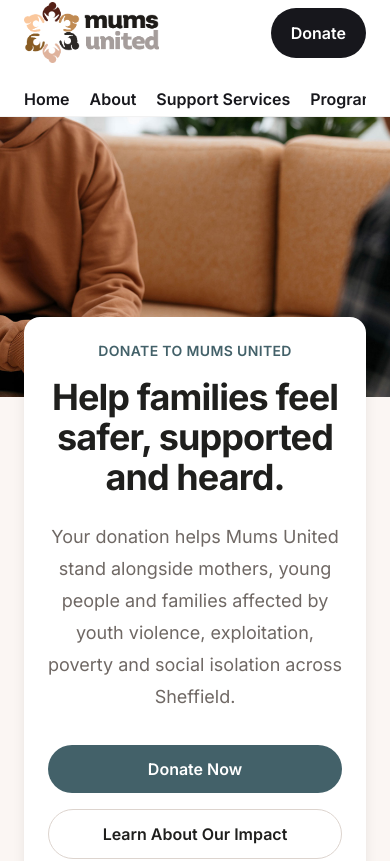
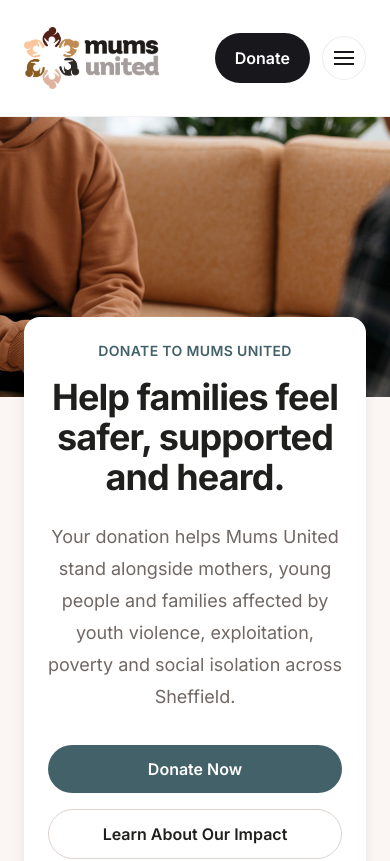
Before and after one commit to hriazdesign-ai/mums-united, a Next.js app: page /donate in a window 390 px wide. Shown: the top 861 px of the page. Built offline with nearby package versions, Linux system fonts and the light colour scheme.

Commit message:
Refine homepage interactions and mobile layout

```diff
--- a/app/components/ImageCtaSection.tsx
+++ b/app/components/ImageCtaSection.tsx
@@ -20,10 +20,10 @@ type ImageCtaSectionProps = {
 };
 
 const primaryButtonClassName =
-  "rounded-full bg-[#436169] px-6 py-3 text-center font-semibold text-white transition-all duration-300 hover:scale-[1.02] hover:bg-[#344C52] focus:outline-none focus:ring-2 focus:ring-white focus:ring-offset-2 focus:ring-offset-black active:scale-[0.98]";
+  "btn-interactive rounded-full bg-[#436169] px-6 py-3 text-center font-semibold text-white transition-all duration-300 hover:scale-[1.02] hover:bg-[#344C52] focus:outline-none focus:ring-2 focus:ring-white focus:ring-offset-2 focus:ring-offset-black active:scale-[0.98]";
 
 const secondaryButtonClassName =
-  "rounded-full border border-white px-6 py-3 text-center font-semibold text-white transition-all duration-300 hover:scale-[1.02] hover:bg-white/10 focus:outline-none focus:ring-2 focus:ring-white focus:ring-offset-2 focus:ring-offset-black active:scale-[0.98]";
+  "btn-interactive rounded-full border border-white px-6 py-3 text-center font-semibold text-white transition-all duration-300 hover:scale-[1.02] hover:bg-white/10 focus:outline-none focus:ring-2 focus:ring-white focus:ring-offset-2 focus:ring-offset-black active:scale-[0.98]";
 
 export function ImageCtaSection({
   heading,
--- a/app/components/SiteHeader.tsx
+++ b/app/components/SiteHeader.tsx
@@ -1,5 +1,8 @@
+"use client";
+
 import Image from "next/image";
 import Link from "next/link";
+import { useCallback, useEffect, useState } from "react";
 
 const logoSrc = "/mums-united-logo.png";
 
@@ -11,16 +14,104 @@ const navigationLinks = [
   ["Media", "/media"],
   ["Donate", "/donate"],
   ["Contact", "/contact"],
-];
+] as const;
 
 type SiteHeaderProps = {
   currentPath?: string;
 };
 
+function NavLink({
+  label,
+  href,
+  currentPath,
+  onNavigate,
+  className = "",
+}: {
+  label: string;
+  href: string;
+  currentPath: string;
+  onNavigate?: () => void;
+  className?: string;
+}) {
+  const isActive = href === currentPath;
+
+  return (
+    <Link
+      href={href}
+      aria-current={isActive ? "page" : undefined}
+      onClick={onNavigate}
+      className={`block rounded-full py-2 text-base font-semibold leading-4 transition-colors hover:text-[#446169] focus:outline-none focus:ring-2 focus:ring-[#446169] focus:ring-offset-2 ${
+        isActive ? "text-[#446169]" : "text-[#17171c]"
+      } ${className}`}
+    >
+      {label}
+    </Link>
+  );
+}
+
+function MenuIcon({ open }: { open: boolean }) {
+  return (
+    <span className="relative block size-5" aria-hidden>
+      <span
+        className={`absolute left-0 top-[3px] block h-[1.5px] w-5 bg-[#17171c] transition-all duration-300 ease-out motion-reduce:transition-none ${
+          open ? "top-[9px] rotate-45" : ""
+        }`}
+      />
+      <span
+        className={`absolute left-0 top-[9px] block h-[1.5px] w-5 bg-[#17171c] transition-all duration-300 ease-out motion-reduce:transition-none ${
+          open ? "opacity-0" : ""
+        }`}
+      />
+      <span
+        className={`absolute left-0 top-[15px] block h-[1.5px] w-5 bg-[#17171c] transition-all duration-300 ease-out motion-reduce:transition-none ${
+          open ? "top-[9px] -rotate-45" : ""
+        }`}
+      />
+    </span>
+  );
+}
+
 export function SiteHeader({ currentPath = "/" }: SiteHeaderProps) {
+  const [menuOpen, setMenuOpen] = useState(false);
+
+  const closeMenu = useCallback(() => {
+    setMenuOpen(false);
+  }, []);
+
+  useEffect(() => {
+    document.body.style.overflow = menuOpen ? "hidden" : "";
+
+    return () => {
+      document.body.style.overflow = "";
+    };
+  }, [menuOpen]);
+
+  useEffect(() => {
+    if (!menuOpen) {
+      return;
+    }
+
+    const onKeyDown = (event: KeyboardEvent) => {
+      if (event.key === "Escape") {
+        closeMenu();
+      }
+    };
+
+    window.addEventListener("keydown", onKeyDown);
+
+    return () => {
+      window.removeEventListener("keydown", onKeyDown);
+    };
+  }, [menuOpen, closeMenu]);
+
+  useEffect(() => {
+    closeMenu();
+  }, [currentPath, closeMenu]);
+
   return (
+    <>
       <header className="sticky top-0 z-50 border-b border-[rgba(0,0,0,0.05)] bg-[rgba(255,255,255,0.82)] px-6 shadow-[0_1px_8px_rgba(0,0,0,0.03)] backdrop-blur-[14px] [-webkit-backdrop-filter:blur(14px)] md:px-12 lg:px-[85px]">
-      <div className="mx-auto flex h-[116px] max-w-[1280px] flex-wrap items-center justify-between gap-x-6 gap-y-4">
+        <div className="mx-auto flex h-[116px] max-w-[1280px] items-center justify-between gap-4">
           <Link href="/" aria-label="Mums United home" className="block shrink-0">
             <Image
               src={logoSrc}
@@ -34,32 +125,83 @@ export function SiteHeader({ currentPath = "/" }: SiteHeaderProps) {
 
           <nav
             aria-label="Primary navigation"
-          className="order-last w-full overflow-x-auto lg:order-none lg:w-auto lg:overflow-visible"
+            className="hidden min-[1060px]:block"
           >
-          <ul className="flex min-w-max items-center gap-5 text-base font-semibold leading-4 text-[#17171c] lg:min-w-0">
+            <ul className="flex items-center gap-5 text-[#17171c]">
               {navigationLinks.map(([label, href]) => (
                 <li key={label}>
-                <Link
+                  <NavLink
+                    label={label}
                     href={href}
-                  aria-current={href === currentPath ? "page" : undefined}
-                  className={`block whitespace-nowrap rounded-full py-2 transition-colors hover:text-[#446169] focus:outline-none focus:ring-2 focus:ring-[#446169] focus:ring-offset-2 ${
-                    href === currentPath ? "text-[#446169]" : ""
-                  }`}
-                >
-                  {label}
-                </Link>
+                    currentPath={currentPath}
+                    className="whitespace-nowrap"
+                  />
                 </li>
               ))}
             </ul>
           </nav>
 
+          <div className="flex shrink-0 items-center gap-3 sm:gap-4">
             <Link
               href="/donate"
-          className="shrink-0 rounded-full bg-[#17171c] px-5 py-3.5 text-base font-semibold leading-[22px] text-white transition-colors hover:bg-[#2a2a30] focus:outline-none focus:ring-2 focus:ring-[#17171c] focus:ring-offset-2"
+              className="btn-interactive shrink-0 rounded-full bg-[#17171c] px-5 py-3.5 text-base font-semibold leading-[22px] text-white transition-colors hover:bg-[#2a2a30] focus:outline-none focus:ring-2 focus:ring-[#17171c] focus:ring-offset-2"
             >
               Donate
             </Link>
+
+            <button
+              type="button"
+              className="flex size-11 items-center justify-center rounded-full border border-[rgba(0,0,0,0.08)] bg-white/70 transition-colors hover:bg-white focus:outline-none focus:ring-2 focus:ring-[#446169] focus:ring-offset-2 min-[1060px]:hidden"
+              aria-label={menuOpen ? "Close navigation" : "Open navigation"}
+              aria-expanded={menuOpen}
+              aria-controls="site-nav-panel"
+              onClick={() => setMenuOpen((open) => !open)}
+            >
+              <MenuIcon open={menuOpen} />
+            </button>
+          </div>
         </div>
       </header>
+
+      <div
+        className={`fixed inset-0 z-[60] bg-[rgba(0,0,0,0.28)] transition-opacity duration-300 ease-out motion-reduce:transition-none min-[1060px]:hidden ${
+          menuOpen
+            ? "pointer-events-auto opacity-100"
+            : "pointer-events-none opacity-0"
+        }`}
+        aria-hidden={!menuOpen}
+        onClick={closeMenu}
+      />
+
+      <aside
+        id="site-nav-panel"
+        className={`fixed inset-y-0 right-0 z-[70] w-full max-w-[380px] border-l border-[rgba(0,0,0,0.06)] bg-[#FBF6F3] shadow-[-12px_0_40px_rgba(0,0,0,0.08)] transition-[transform,opacity] duration-300 ease-out motion-reduce:transition-none min-[1060px]:hidden ${
+          menuOpen
+            ? "translate-x-0 opacity-100"
+            : "pointer-events-none translate-x-full opacity-0"
+        }`}
+        aria-hidden={!menuOpen}
+        onClick={(event) => event.stopPropagation()}
+      >
+        <nav
+          aria-label="Mobile navigation"
+          className="flex h-full flex-col px-8 pb-10 pt-[calc(116px+1.5rem)]"
+        >
+          <ul className="flex flex-col gap-1">
+            {navigationLinks.map(([label, href]) => (
+              <li key={label}>
+                <NavLink
+                  label={label}
+                  href={href}
+                  currentPath={currentPath}
+                  onNavigate={closeMenu}
+                  className="px-1 py-3 text-[1.05rem]"
+                />
+              </li>
+            ))}
+          </ul>
+        </nav>
+      </aside>
+    </>
   );
 }
--- a/app/globals.css
+++ b/app/globals.css
@@ -5,6 +5,7 @@
   --foreground: #171717;
   --section-gap: 60px;
   --section-gap-desktop: 80px;
+  --motion-ease: cubic-bezier(0.22, 1, 0.36, 1);
 }
 
 @theme inline {
@@ -30,7 +31,7 @@ body {
 @keyframes fade-up {
   from {
     opacity: 0;
-    transform: translateY(20px);
+    transform: translateY(16px);
   }
 
   to {
@@ -47,18 +48,10 @@ body {
 @supports (animation-timeline: view()) {
   .scroll-reveal {
     opacity: 0;
-    transform: translateY(20px);
-    animation: fade-up 0.6s ease-out forwards;
+    transform: translateY(16px);
+    animation: fade-up 600ms var(--motion-ease) forwards;
     animation-timeline: view();
-    animation-range: entry 10% cover 30%;
-  }
-}
-
-@media (prefers-reduced-motion: reduce) {
-  .scroll-reveal {
-    opacity: 1 !important;
-    transform: none !important;
-    animation: none !important;
+    animation-range: entry 12% cover 28%;
   }
 }
 
@@ -84,3 +77,68 @@ body {
     padding-block: var(--section-gap-desktop);
   }
 }
+
+@media (max-width: 767px) {
+  .home-cta-content-padding {
+    padding: clamp(32px, 8vw, 60px);
+  }
+}
+
+@media (prefers-reduced-motion: reduce) {
+  .scroll-reveal {
+    opacity: 1 !important;
+    transform: none !important;
+    animation: none !important;
+  }
+}
+
+@media (prefers-reduced-motion: no-preference) {
+  .btn-interactive {
+    transition:
+      transform 280ms var(--motion-ease),
+      background-color 280ms ease,
+      color 280ms ease,
+      border-color 280ms ease,
+      box-shadow 280ms ease;
+  }
+
+  .btn-interactive:hover {
+    transform: translateY(-1px);
+  }
+
+  @media (min-width: 1060px) {
+    .card-interactive {
+      transition:
+        transform 280ms var(--motion-ease),
+        box-shadow 280ms var(--motion-ease);
+    }
+
+    .card-interactive:hover {
+      transform: translateY(-4px);
+      box-shadow: 0 12px 32px rgba(0, 0, 0, 0.06);
+    }
+
+    .image-interactive {
+      overflow: hidden;
+    }
+
+    .image-interactive img {
+      transition: transform 600ms var(--motion-ease);
+    }
+
+    .image-interactive:hover img {
+      transform: scale(1.03);
+    }
+  }
+}
+
+@media (prefers-reduced-motion: reduce) {
+  .btn-interactive:hover,
+  .card-interactive:hover {
+    transform: none;
+  }
+
+  .image-interactive:hover img {
+    transform: none;
+  }
+}
--- a/app/page.tsx
+++ b/app/page.tsx
@@ -12,16 +12,16 @@ const heroHeadingClassName =
   "text-[36px] font-semibold leading-[44px] tracking-[-0.04em] md:text-[52px] md:leading-[62px] lg:text-[68px] lg:leading-[84px]";
 
 const primaryDarkButtonClassName =
-  "inline-flex w-fit shrink-0 items-center justify-center rounded-full bg-[#17171c] px-5 py-3.5 text-base font-semibold leading-[22px] text-white transition-colors hover:bg-[#2a2a30] focus:outline-none focus:ring-2 focus:ring-[#17171c] focus:ring-offset-2";
+  "btn-interactive inline-flex w-fit shrink-0 items-center justify-center rounded-full bg-[#17171c] px-5 py-3.5 text-base font-semibold leading-[22px] text-white transition-colors hover:bg-[#2a2a30] focus:outline-none focus:ring-2 focus:ring-[#17171c] focus:ring-offset-2";
 
 const outlineDarkButtonClassName =
-  "inline-flex w-fit shrink-0 items-center justify-center rounded-full border border-[#17171c] px-5 py-3.5 text-base font-semibold leading-[22px] text-[#17171c] transition-colors hover:bg-[#17171c]/5 focus:outline-none focus:ring-2 focus:ring-[#17171c] focus:ring-offset-2";
+  "btn-interactive inline-flex w-fit shrink-0 items-center justify-center rounded-full border border-[#17171c] px-5 py-3.5 text-base font-semibold leading-[22px] text-[#17171c] transition-colors hover:bg-[#17171c]/5 focus:outline-none focus:ring-2 focus:ring-[#17171c] focus:ring-offset-2";
 
 const tealButtonClassName =
-  "inline-flex w-fit shrink-0 items-center justify-center self-start rounded-full bg-[#446169] px-5 py-3.5 text-base font-semibold leading-[22px] text-white transition-colors hover:bg-[#344C52] focus:outline-none focus:ring-2 focus:ring-[#446169] focus:ring-offset-2";
+  "btn-interactive inline-flex w-fit shrink-0 items-center justify-center self-start rounded-full bg-[#446169] px-5 py-3.5 text-base font-semibold leading-[22px] text-white transition-colors hover:bg-[#344C52] focus:outline-none focus:ring-2 focus:ring-[#446169] focus:ring-offset-2";
 
 const whiteOutlineButtonClassName =
-  "inline-flex w-fit shrink-0 items-center justify-center rounded-full bg-white px-5 py-3.5 text-base font-semibold leading-[22px] text-[#17171c] transition-colors hover:bg-[#f5f5f5] focus:outline-none focus:ring-2 focus:ring-[#17171c] focus:ring-offset-2";
+  "btn-interactive inline-flex w-fit shrink-0 items-center justify-center rounded-full bg-white px-5 py-3.5 text-base font-semibold leading-[22px] text-[#17171c] transition-colors hover:bg-[#f5f5f5] focus:outline-none focus:ring-2 focus:ring-[#17171c] focus:ring-offset-2";
 
 const impactStats = [
   [
@@ -75,7 +75,7 @@ export default function Home() {
       <SiteHeader />
 
       <main className="bg-white pb-[60px] text-[#17171c] md:pb-20">
-        <div className="section-stack mx-auto w-full max-w-[1330px] px-6 lg:px-[60px]">
+        <div className="mx-auto flex w-full max-w-[1330px] flex-col gap-[60px] px-6 md:gap-20 lg:px-[60px]">
           {/* Hero */}
           <section className="flex w-full flex-col">
             <div className="flex flex-col items-center px-0 py-16 text-center md:px-8 md:py-20 lg:px-[60px] lg:py-[80px]">
@@ -108,7 +108,7 @@ export default function Home() {
             </div>
 
             <div className="flex w-full flex-col lg:flex-row lg:gap-4">
-              <div className="relative aspect-[814/698] w-full overflow-hidden rounded-xl lg:flex-1 lg:aspect-auto lg:h-[698px]">
+              <div className="image-interactive relative aspect-[814/698] w-full overflow-hidden rounded-xl lg:flex-1 lg:aspect-auto lg:h-[698px]">
                 <Image
                   src="/hero-left.jpg"
                   alt="Community members holding an Enough is Enough banner at a peaceful protest"
@@ -118,7 +118,7 @@ export default function Home() {
                   sizes="(min-width: 1024px) 62vw, 100vw"
                 />
               </div>
-              <div className="relative hidden aspect-[500/698] w-full overflow-hidden rounded-xl lg:block lg:h-[698px] lg:w-[500px] lg:shrink-0">
+              <div className="image-interactive relative hidden aspect-[500/698] w-full overflow-hidden rounded-xl lg:block lg:h-[698px] lg:w-[500px] lg:shrink-0">
                 <Image
                   src="/hero-right.jpg"
                   alt="Mums United volunteer carrying a box of community aid"
@@ -134,7 +134,7 @@ export default function Home() {
           {/* Impact */}
           <section
             aria-labelledby="impact-heading"
-            className="flex w-full flex-col"
+            className="scroll-reveal flex w-full flex-col"
           >
             <div className="flex flex-col items-center px-0 pb-[60px] text-center md:px-8 lg:px-[60px]">
               <div className="flex w-full max-w-[1210px] flex-col items-center gap-8">
@@ -149,7 +149,7 @@ export default function Home() {
               {impactStats.map(([number, title, text]) => (
                 <article
                   key={title}
-                  className="flex flex-col gap-20 rounded-xl bg-[#446169] px-6 py-10 lg:px-6 lg:py-10"
+                  className="card-interactive flex flex-col gap-20 rounded-xl bg-[#446169] px-6 py-10 lg:px-6 lg:py-10"
                 >
                   <p className="text-[56px] font-light leading-none tracking-[-0.04em] text-white md:text-[64px] lg:text-[76px]">
                     {number}
@@ -170,9 +170,9 @@ export default function Home() {
           {/* Featured Programmes */}
           <section
             aria-labelledby="featured-programmes-heading"
-            className="flex w-full flex-col items-center rounded-xl bg-[rgba(237,234,225,0.7)] px-6 py-[60px] md:px-8 md:py-20 lg:px-[60px]"
+            className="scroll-reveal flex w-full flex-col items-center rounded-xl bg-[rgba(237,234,225,0.7)] px-6 max-md:py-[60px] md:px-8 md:pb-20 lg:px-[60px]"
           >
-            <div className="flex w-full flex-col items-center px-0 pb-[60px] text-center lg:px-[60px]">
+            <div className="flex w-full flex-col items-center px-0 pb-[60px] text-center md:pt-20 lg:px-[60px]">
               <div className="flex w-full max-w-[1090px] flex-col items-center gap-8">
                 <p className={sectionTagClassName}>Featured Programmes</p>
                 <h2
@@ -190,7 +190,7 @@ export default function Home() {
 
             <div className="flex w-full max-w-[1210px] flex-col items-center gap-[60px]">
               <div className="grid w-full grid-cols-1 gap-4 lg:grid-cols-2">
-                <article className="overflow-hidden rounded-xl bg-white">
+                <article className="card-interactive overflow-hidden rounded-xl bg-white">
                   <div className="flex flex-col items-start px-[32px] pb-[42px] pt-[42px]">
                     <div className="flex w-full flex-col gap-[24px]">
                       <p className="text-base font-normal leading-4">
@@ -214,7 +214,7 @@ export default function Home() {
                       Learn More
                     </Link>
                   </div>
-                  <div className="relative h-[225px] w-full">
+                  <div className="image-interactive relative h-[225px] w-full">
                     <Image
                       src="/project-serenity-figma.jpg"
                       alt="Young person wearing red boxing gloves during Project Serenity"
@@ -238,7 +238,7 @@ export default function Home() {
                   ].map(([title, text]) => (
                     <article
                       key={title}
-                      className="flex flex-1 flex-col rounded-xl bg-white"
+                      className="card-interactive flex flex-1 flex-col rounded-xl bg-white"
                     >
                       <div className="flex h-full flex-col items-start gap-[40px] p-[32px]">
                         <div className="flex flex-col gap-[12px]">
@@ -271,7 +271,7 @@ export default function Home() {
           {/* Media & Recognition */}
           <section
             aria-labelledby="featured-in-heading"
-            className="flex w-full flex-col"
+            className="scroll-reveal flex w-full flex-col"
           >
             <div className="flex flex-col items-center px-0 pb-[60px] text-center md:px-8 lg:px-[60px]">
               <div className="flex w-full max-w-[1210px] flex-col items-center gap-8">
@@ -293,7 +293,7 @@ export default function Home() {
                 {mediaCards.map(([icon, title, text]) => (
                   <article
                     key={title}
-                    className="flex h-full flex-col gap-10 rounded-xl bg-[rgba(163,182,180,0.3)] px-6 py-12"
+                    className="card-interactive flex h-full flex-col gap-10 rounded-xl bg-[rgba(163,182,180,0.3)] px-6 py-12"
                   >
                     <div className="relative size-12 shrink-0">
                       <Image
@@ -331,7 +331,7 @@ export default function Home() {
           {/* Donate CTA */}
           <section
             aria-labelledby="donate-cta-heading"
-            className="relative flex h-[400px] items-center justify-center overflow-hidden rounded-xl md:h-[500px]"
+            className="scroll-reveal relative flex min-h-[400px] items-center justify-center overflow-hidden rounded-xl md:h-[500px]"
           >
             <div className="absolute inset-0 rounded-xl bg-black" aria-hidden />
             <Image
@@ -341,7 +341,7 @@ export default function Home() {
               className="object-cover object-center opacity-60"
               sizes="100vw"
             />
-            <div className="relative z-10 flex w-full flex-col items-center p-[60px] text-center text-white md:px-12 md:py-20 lg:px-[60px] lg:py-[80px]">
+            <div className="home-cta-content-padding relative z-10 flex w-full flex-col items-center text-center text-white md:px-12 md:py-20 lg:px-[60px] lg:py-[80px]">
               <div className="flex w-full max-w-[1210px] flex-col items-center gap-8">
                 <p className="text-base font-semibold leading-4">
                   SUPPORT MUMS UNITED
@@ -360,13 +360,13 @@ export default function Home() {
                 <div className="flex flex-col items-center gap-4 sm:flex-row sm:gap-7">
                   <Link
                     href="/donate"
-                    className="inline-flex w-fit shrink-0 items-center justify-center rounded-full bg-white px-5 py-3.5 text-base font-semibold leading-[22px] tracking-[-0.04em] text-[#17171c] transition-colors hover:bg-[#f5f5f5] focus:outline-none focus:ring-2 focus:ring-white focus:ring-offset-2 focus:ring-offset-black"
+                    className="btn-interactive inline-flex w-fit shrink-0 items-center justify-center rounded-full bg-white px-5 py-3.5 text-base font-semibold leading-[22px] tracking-[-0.04em] text-[#17171c] transition-colors hover:bg-[#f5f5f5] focus:outline-none focus:ring-2 focus:ring-white focus:ring-offset-2 focus:ring-offset-black"
                   >
                     Donate Now
                   </Link>
                   <Link
                     href="/impact"
-                    className="inline-flex w-fit shrink-0 items-center justify-center rounded-full border border-white px-5 py-3.5 text-base font-semibold leading-[22px] tracking-[-0.04em] text-white transition-colors hover:bg-white/10 focus:outline-none focus:ring-2 focus:ring-white focus:ring-offset-2 focus:ring-offset-black"
+                    className="btn-interactive inline-flex w-fit shrink-0 items-center justify-center rounded-full border border-white px-5 py-3.5 text-base font-semibold leading-[22px] tracking-[-0.04em] text-white transition-colors hover:bg-white/10 focus:outline-none focus:ring-2 focus:ring-white focus:ring-offset-2 focus:ring-offset-black"
                   >
                     Learn About Our Impact
                   </Link>
```
Lines whose indentation alone changed are shown as unchanged.
